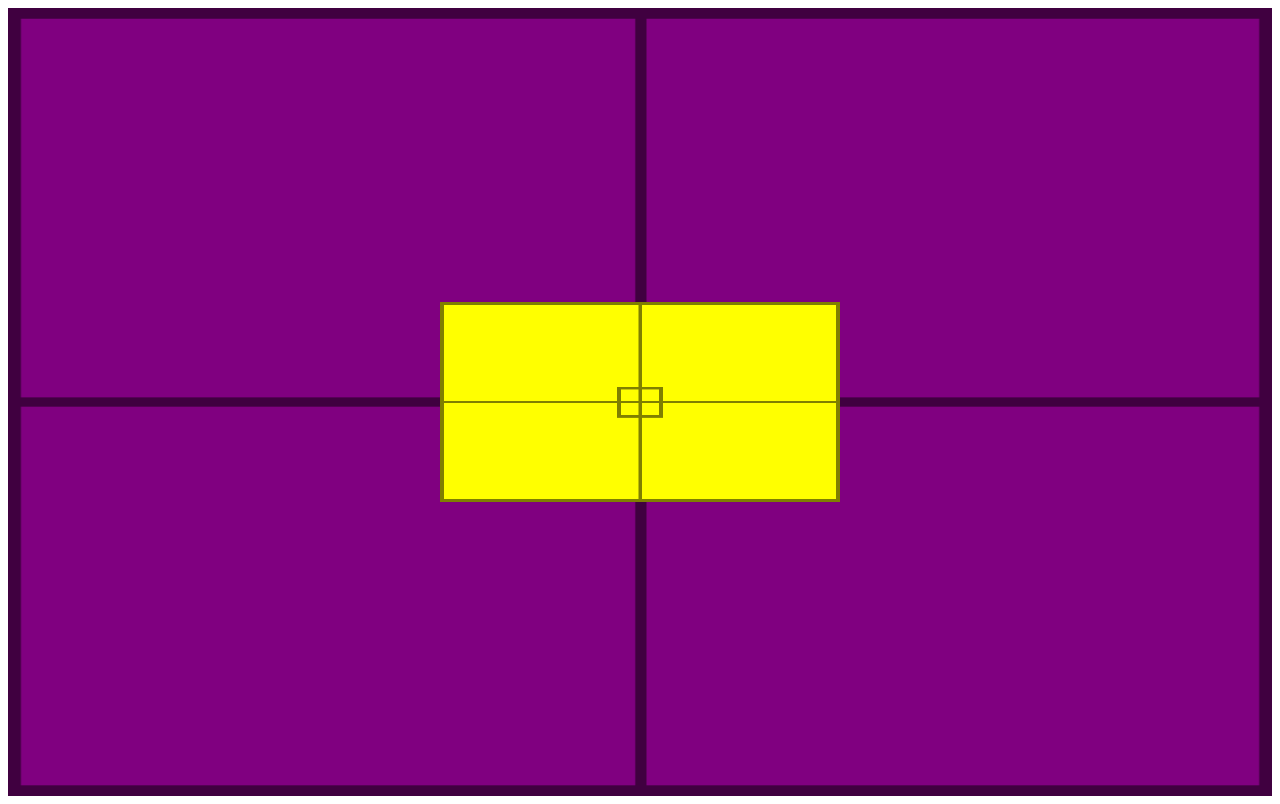
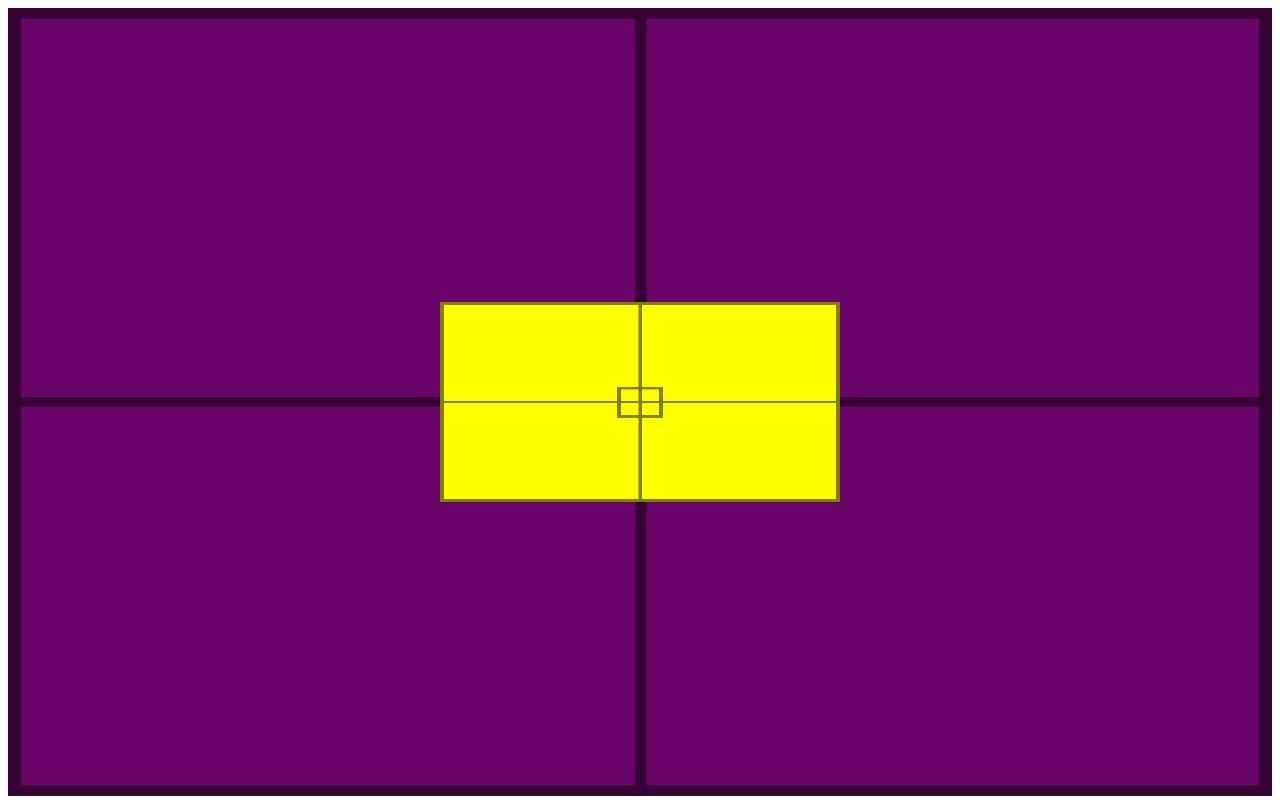
Before and after one commit to filipeaferreira/Html-CSS, a plain HTML site: page Exercicios/ex022/fundo007.html in a window 1280 px wide. Drawn offline with Linux system fonts and the light colour scheme.

Commit message:
Desafio 12

```diff
--- a/Exercicios/ex022/fundo007.html
+++ b/Exercicios/ex022/fundo007.html
@@ -9,7 +9,7 @@
             position: relative;
             height: 96vh;
             padding: 10px;
-            background-color: purple;
+            background-color: rgb(105, 5, 105);
             background-image: url('imagens/target001.png');
             background-size: 100% 100%;
         }
```
Also changed, not shown: desafios/d012/cordel-moderno.txt (added), desafios/d012/imagens/background001.jpg (added), desafios/d012/imagens/background002.jpg (added).
